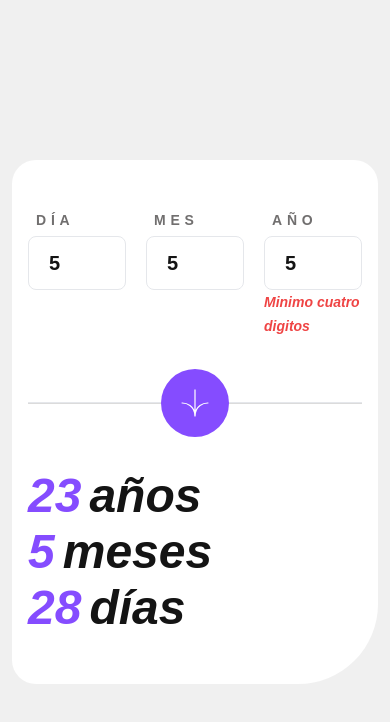
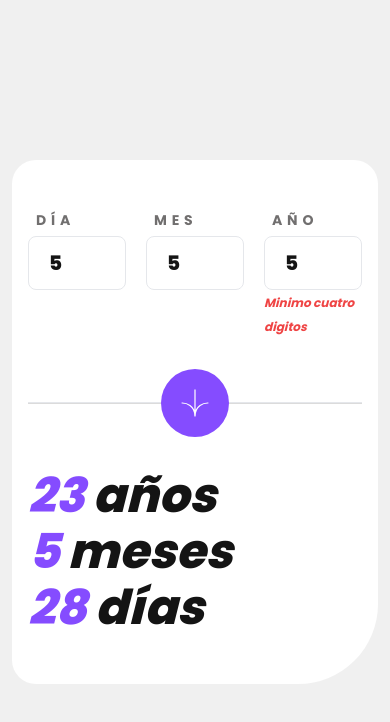
Before and after one commit to Danilo0203/calculador-edad-app, a React (Vite) app: page / in a window 390 px wide. Both pictures are taken after typing "5", "5", "5" into the empty fields and a click on the button 195 px from the left and 379 px from the top of the page. Shown: the top 722 px of the page. Built offline with nearby package versions, Linux system fonts and the light colour scheme.

Commit message:
arreglar responsive y archivo styles

```diff
--- a/src/components/Form.tsx
+++ b/src/components/Form.tsx
@@ -36,13 +36,13 @@ export const Form = () => {
                 message: "Digito invalido",
               },
               validate: (value) => {
-                return (value = value > 31 ? "Ingrese un dia valido" : false);
+                return (value = value > 31 ? "Ingrese un día valido" : false);
               },
             })}
             autoComplete="off"
           />
           {errors.dia && (
-            <span className="text-sm font-semibold italic text-red-500">
+            <span className="text-xs font-semibold italic text-red-500">
               {typeof errors.dia.message === "string" ? errors.dia.message : ""}
             </span>
           )}
@@ -76,7 +76,7 @@ export const Form = () => {
             autoComplete="off"
           />
           {errors.mes && (
-            <span className="text-sm font-semibold italic text-red-500">
+            <span className="text-xs font-semibold italic text-red-500">
               {typeof errors.mes.message === "string" ? errors.mes.message : ""}
             </span>
           )}
@@ -113,7 +113,7 @@ export const Form = () => {
             autoComplete="off"
           />
           {errors.año && (
-            <span className="text-sm font-semibold italic text-red-500">
+            <span className="text-xs font-semibold italic text-red-500">
               {typeof errors.año.message === "string" ? errors.año.message : ""}
             </span>
           )}
--- a/src/styles.css
+++ b/src/styles.css
@@ -1,7 +1,7 @@
+@import url("https://fonts.googleapis.com/css2?family=Poppins:wght@400;700;800&display=swap");
 @tailwind base;
 @tailwind components;
 @tailwind utilities;
-@import url("https://fonts.googleapis.com/css2?family=Poppins:wght@400;700;800&display=swap");
 @layer base {
   :root {
     --primary-purple: 259deg, 100%, 65%;
--- a/src/ui/Label.tsx
+++ b/src/ui/Label.tsx
@@ -1,10 +1,10 @@
 import { LabelProps } from "../tipos";
 
-export const Label = ({children, ...props}: LabelProps) => {
+export const Label = ({ children, ...props }: LabelProps) => {
   return (
     <>
       <label
-        className="mx-2 w-full text-sm font-black tracking-[0.3rem] text-neutralSmokeyGrey lg:text-lg xl:text-2xl 2xl:text-3xl"
+        className="mx-2 w-full text-sm font-semibold tracking-[0.3rem] text-neutralSmokeyGrey lg:text-sm xl:text-sm  2xl:text-xl"
         {...props}
       >
         {children}
```
